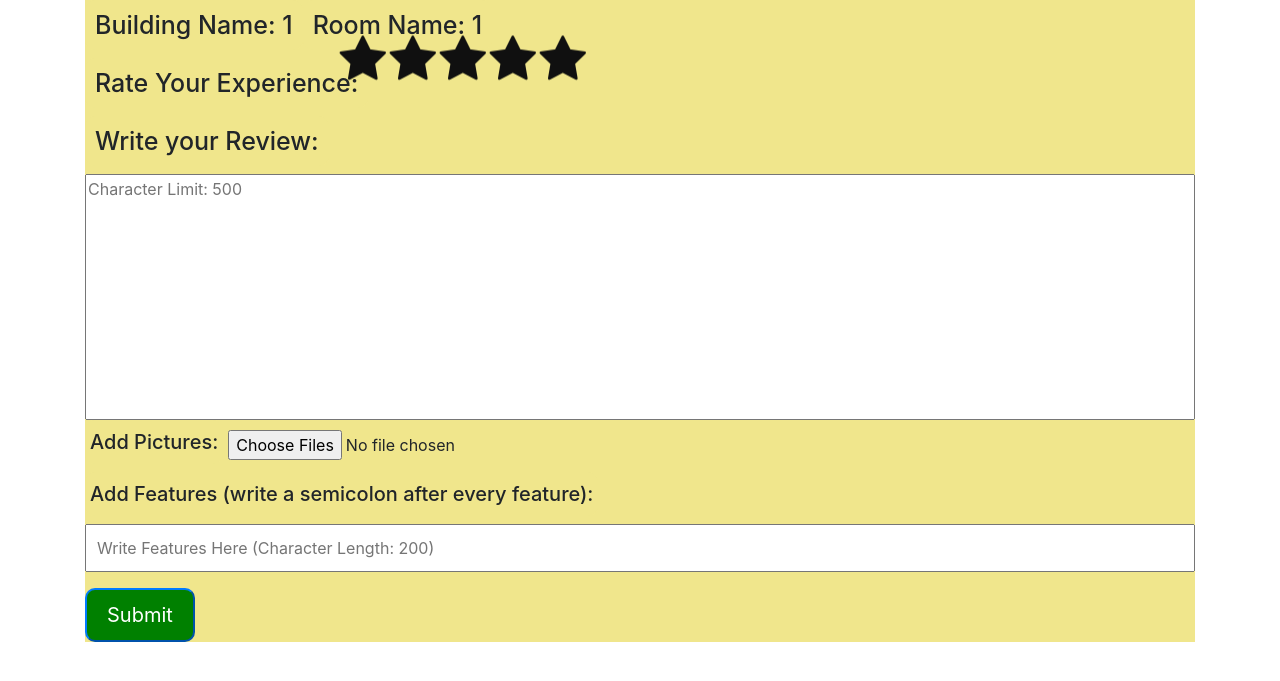
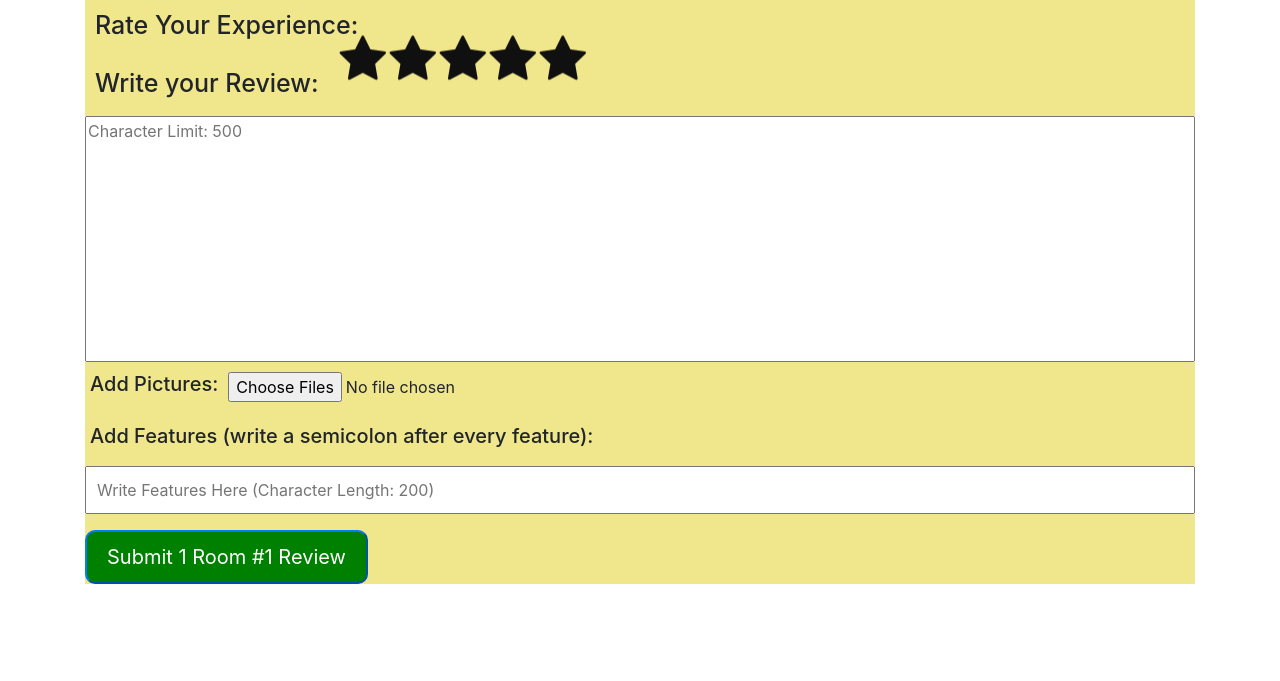
Before and after one commit to iffat-nafisa/RPI_classroom_rater, a Flask app: page /createReview/1/1 in a window 1280 px wide. Shown: the part 56-737 px from the top of the page. Run offline with Flask 2, Linux system fonts and the light colour scheme; some libraries are stand-ins or nearby versions.

Commit message:
Changed Send Button for AddReview

```diff
--- a/classroomRater/templates/addReview.html
+++ b/classroomRater/templates/addReview.html
@@ -7,13 +7,6 @@
     <div class="container justify-content-left align-items-center">
         <div class="results">
             <form method="POST">
-            <div class="results">
-                <div class="row">
-                    <h2>Building Name: {{current_building}} </h2>
-                    <h2>Room Name: {{current_room}} </h2>
-                </div>
-            </div>
-
             <div class="row">
                 <!-- Prompt for user rating -->
                 <h2>Rate Your Experience: </h2>
@@ -57,7 +50,7 @@
             <!-- Extra spacing at the end -->
             <div class="row"><pre></pre></div>
             <div class="row">
-                <button class="btn-lg btn-primary">Submit</button>
+                <button class="btn-lg btn-primary">Submit {{current_building}} Room #{{current_room}} Review</button>
             </div>
             </form>
         </div>
```
Also changed, not shown: classroomRater/classroomrater.db.
